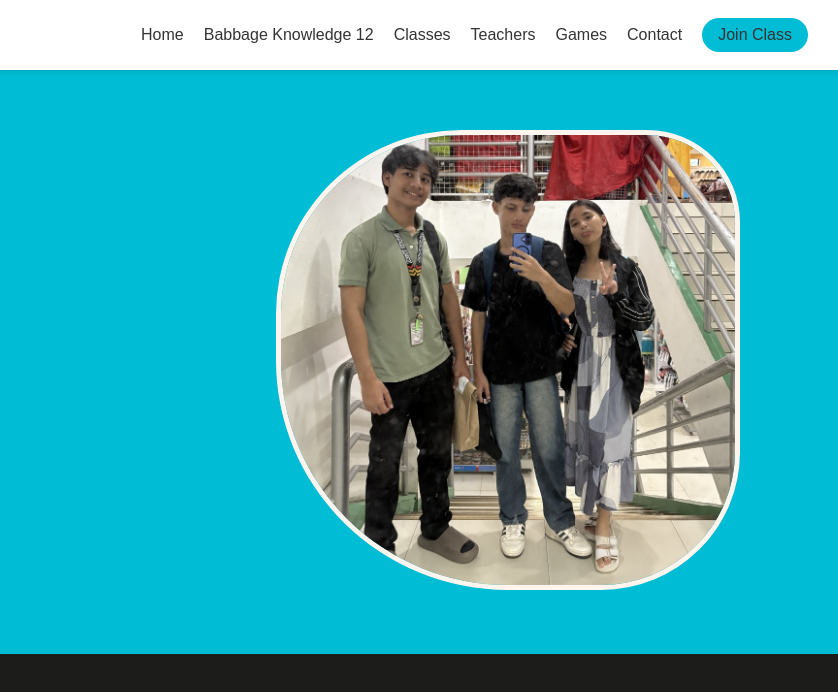
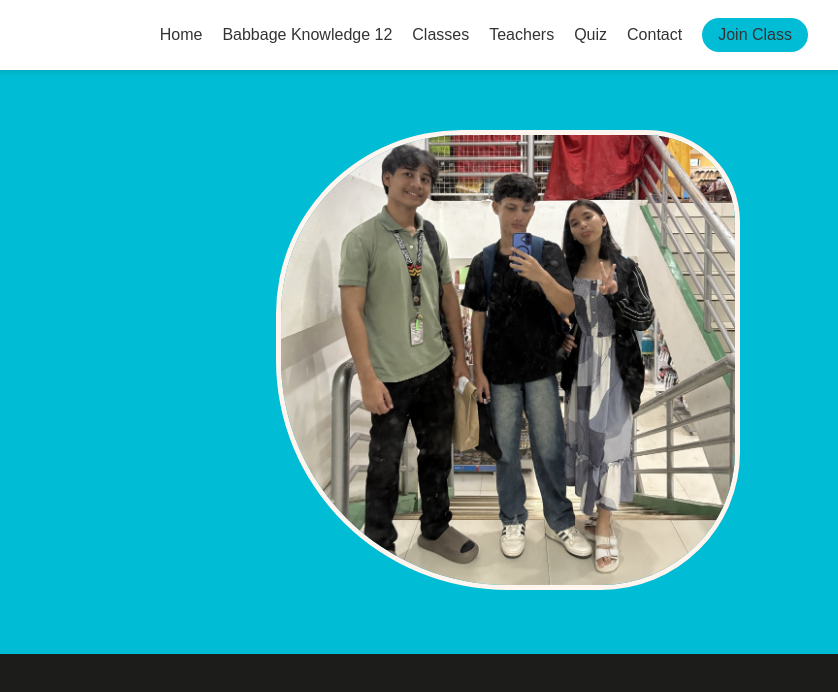
Before and after one commit to KudoSinichi488/Gerarcasrex, a plain HTML site: page index.html in a window 1280 px wide. Shown: the top 692 px of the page, 442-1280 px from the left. Drawn offline with Linux system fonts and the light colour scheme.

Commit message:
Update index.html

```diff
--- a/index.html
+++ b/index.html
@@ -18,7 +18,7 @@
         <a href="rex.html">Babbage Knowledge 12</a>
         <a href="classes">Classes</a>
         <a href="teachers">Teachers</a>
-        <a href="gamesrex">Games</a>
+        <a href="gamesrex">Quiz</a>
         <a href="contact">Contact</a>
         <a href="log-in" class="join-btn">Join Class</a>
       </div>
```
